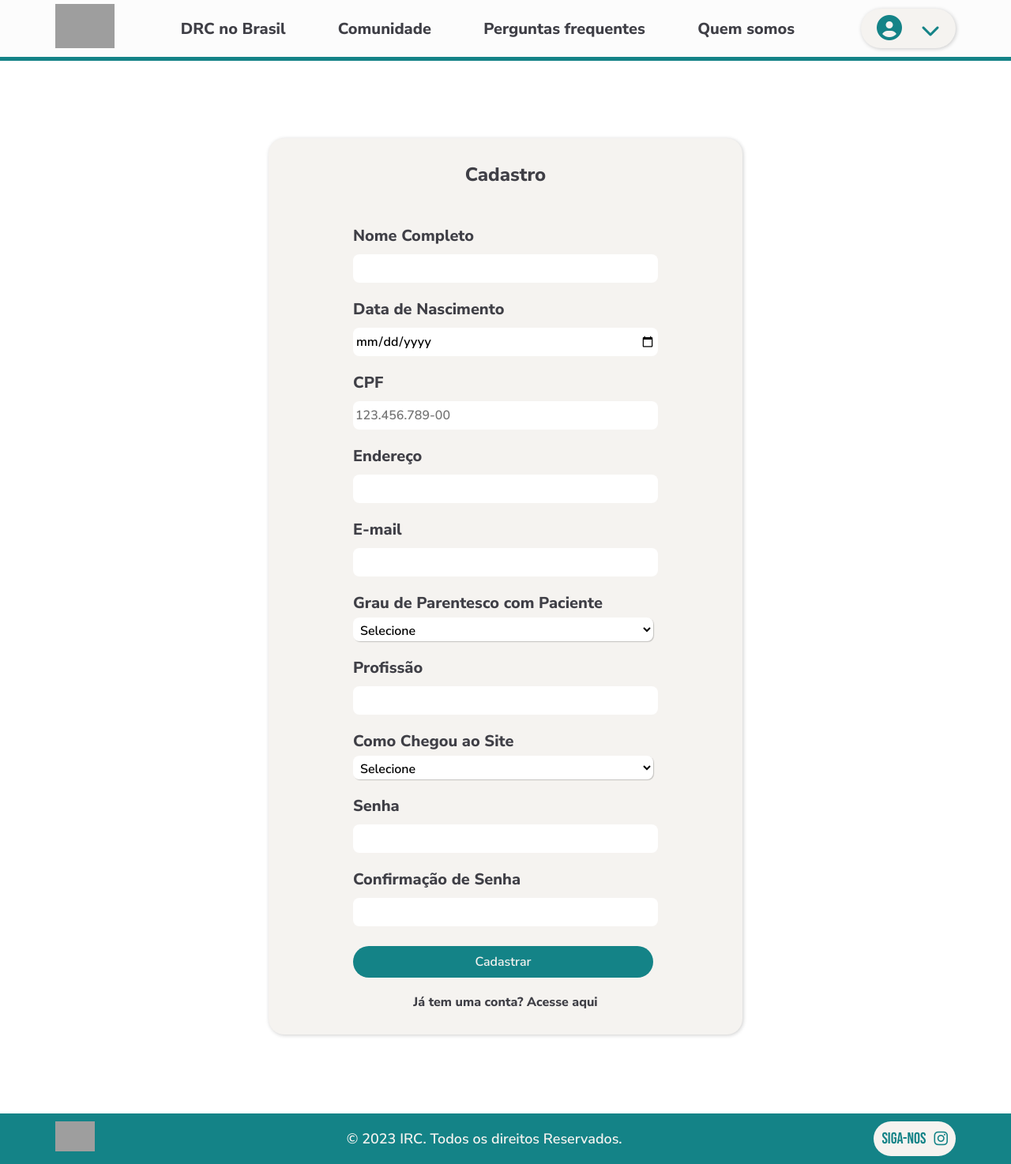
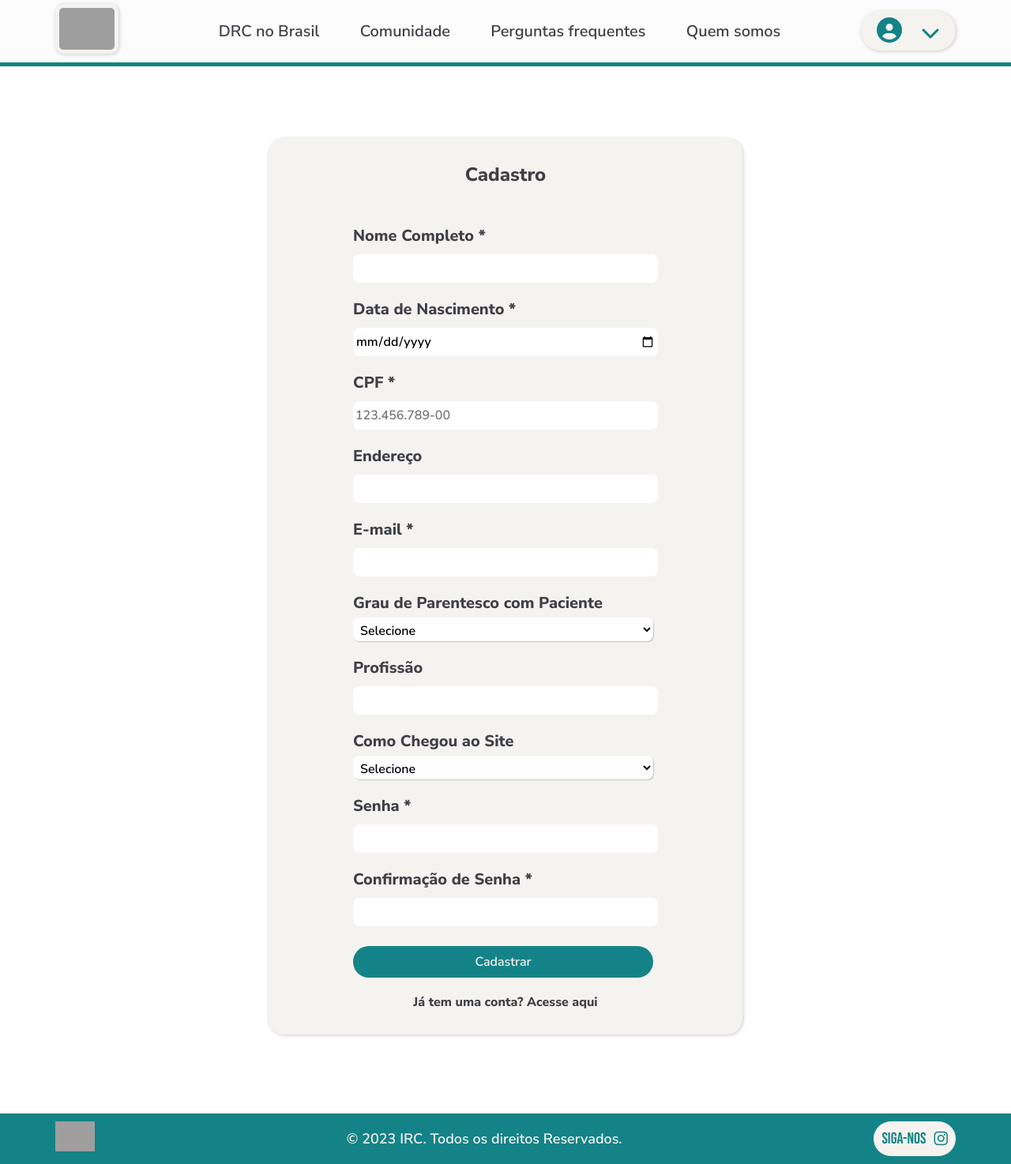
Before and after one commit to Sync-FATEC/API-NEFRO, a Flask app: page /cadastro in a window 1280 px wide. Shown: the whole page at 79% size. Run offline with Flask 3, Linux system fonts and the light colour scheme; parts of the project's set-up code (start-up, migrations or seed data) failed here and were passed over; some libraries are stand-ins or nearby versions; grey boxes are pictures that could not be loaded.

Commit message:
Realizei pequenas melhorias no design do site, incluindo a remoção de arquivos desnecessários.

```diff
--- a/src/config.py
+++ b/src/config.py
@@ -4,7 +4,7 @@ SQLALCHEMY_DATABASE_URI = \
     '{SGBD}://{usuario}:{senha}@{servidor}/{database}'.format(
         SGBD = 'mysql+mysqlconnector',
         usuario = 'root',
-        senha = 'fatec',
+        senha = '2412',
         servidor = 'localhost',
         database = 'Api'
     )
--- a/src/routes/autenticar.py
+++ b/src/routes/autenticar.py
@@ -35,7 +35,7 @@ def cadastrar():
         return redirect(url_for('login'))
 
     if len(cpf) > 11:
-        flash("Número de caracteres inválido! Tamanho exedido.")
+        flash("Número de caracteres do cpf inválido!")
         return redirect(url_for('cadastro'))
 
     # Verificando se as senhas são iguais;
--- a/src/static/css/blog.css
+++ b/src/static/css/blog.css
@@ -20,7 +20,7 @@ section p{
     padding: 30px;
     align-items: center;
     background-color: var(--cor-fundo-branco);
-    border-radius: 32px;
+    border-radius: var(--border-radius);
     display: flex;
     justify-content: space-between;
     cursor: pointer;
@@ -84,7 +84,7 @@ section p{
   padding: 30px;
   flex-direction: column;
   background-color: var(--cor-fundo-branco);
-  border-radius: 32px;
+  border-radius: var(--border-radius);
   display: flex;
   justify-content: space-between;
   border-bottom: 3px solid var(--cor-fonte-azul);
--- a/src/static/css/faq.css
+++ b/src/static/css/faq.css
@@ -8,7 +8,7 @@ h1 {
 }
 
 details {
-    border-radius: 32px;
+    border-radius: var(--border-radius);
     background-color: var(--cor-fundo-branco);
     margin-bottom: 15px;
     box-shadow: 1px 1px 5px rgba(0, 0, 0, 0.2);
--- a/src/static/css/style.css
+++ b/src/static/css/style.css
@@ -8,6 +8,7 @@
     --cor-fonte-azul: #148387;
     --cor-fundo-branco: #f5f3f0;
     --padding-fixo: 40px 70px;
+    --border-radius: 10px;
 }
 
 * {
@@ -73,7 +74,7 @@ a{
 }
 li{
     list-style-type: none;
-    padding: 20px;
+    padding: 20px 0px 20px 25px;
 }
 i{
     color: var(--cor-fonte-azul);
@@ -103,7 +104,7 @@ html {
 
   ::-webkit-scrollbar-thumb {
       background-color: var(--cor-fonte-azul);
-      height: 170px;
+      height: 150px;
   }
 
 /* ------------------------------Header------------------------------ */
@@ -124,8 +125,12 @@ header {
 }
 
 .logo img {
-    max-width: 75px;
+    max-width: 70px;
     height: auto;
+    box-shadow: 1px 1px 5px rgba(0, 0, 0, 0.2);
+    border-radius: var(--border-radius);
+    padding: 5px;
+    background-color: var(--cor-fundo-branco);
 }
 
 .menu ul {
@@ -145,7 +150,6 @@ header {
     color: var(--cor-fonte-cinza);
     text-decoration: none;
     font-size: 20px;
-    font-weight: bold;
 }
 .menu a:hover{
     color: var(--cor-fonte-azul);
@@ -246,6 +250,11 @@ footer {
     align-items: center;
     justify-content: space-between;
 }
+
+.footer-left {
+    height: 44px;
+}
+
 .footer-left img {
     width: 50px;
 }
--- a/src/templates/admin.html
+++ b/src/templates/admin.html
@@ -8,7 +8,7 @@
 {% block body %}
 <main>
     <section>
-        <h1>Administrador: {{ user.user_nome }}</h1>
+        <h1>Pagina do administrador</h1>
     </section>
 
     <section>
--- a/src/templates/base.html
+++ b/src/templates/base.html
@@ -6,6 +6,7 @@
     <meta name="viewport" content="width=device-width, initial-scale=1.0">
     <link rel="stylesheet" href="../static/css/style.css">
     <script src="https://kit.fontawesome.com/c6d943c8a3.js" crossorigin="anonymous"></script>
+    <link rel="shortcut icon" href="../static/img/logo padrao.svg" type="image/x-icon">
     {% block head %}
     <!-- CSS/Scrips/Titles unicos de cada pagina -->
     {% endblock %}
@@ -37,7 +38,6 @@
                 <a href="/login">Entrar</a>
                 {% else %}
                 <a>{{user.user_nome}}</a>
-                <a  >{{user.user_email}}</a>
                 <hr>
                 {% if user.user_admin %}
                 <a href="/admin">Painel Administrador</a>
--- a/src/templates/cadastro.html
+++ b/src/templates/cadastro.html
@@ -10,23 +10,23 @@
     <section>
         <p>Cadastro</p>
         <form action="cadastrar" method="post">
-            <label for="nomeCompleto">Nome Completo</label>
+            <label for="nomeCompleto">Nome Completo *</label>
             <input required type="text" name="nomeCompleto" id="nomeCompleto">
 
-            <label for="dataNascimento">Data de Nascimento</label>
+            <label for="dataNascimento">Data de Nascimento *</label>
             <input required type="date" name="dataNascimento" id="dataNascimento">
 
-            <label for="cpf">CPF</label>
+            <label for="cpf">CPF *</label>
             <input required type="text" name="cpf" id="cpf" placeholder="123.456.789-00">
 
             <label for="endereco">Endereço</label>
-            <input required type="text" name="endereco" id="endereco">
+            <input type="text" name="endereco" id="endereco">
 
-            <label for="email">E-mail</label>
+            <label for="email">E-mail *</label>
             <input required type="email" name="email" id="email">
 
             <label for="parentesco">Grau de Parentesco com Paciente</label>
-            <select required name="parentesco" id="parentesco" >
+            <select name="parentesco" id="parentesco" >
                 <option value="">Selecione</option> <!-- Opção nula -->
                 <option value="pai">Pai</option>
                 <option value="mãe">Mãe</option>
@@ -36,10 +36,10 @@
             </select>
 
             <label for="profissao">Profissão</label>
-            <input required type="text" name="profissao" id="profissao">
+            <input type="text" name="profissao" id="profissao">
 
             <label for="comoChegou">Como Chegou ao Site</label>
-            <select required name="comoChegou" id="comoChegou">
+            <select name="comoChegou" id="comoChegou">
                 <option value="">Selecione</option> <!-- Opção nula -->
                 <option value="internet">Internet</option>
                 <option value="redesSociais">Redes Sociais</option>
@@ -47,10 +47,10 @@
                 <option value="profissional">Indicação Profissional</option>
             </select>
 
-            <label for="senha">Senha</label>
+            <label for="senha">Senha *</label>
             <input required type="password" name="senha" id="senha">
 
-            <label for="confirmarSenha">Confirmação de Senha</label>
+            <label for="confirmarSenha">Confirmação de Senha *</label>
             <input required type="password" name="confirmarSenha" id="confirmarSenha">
 
             <input type="submit" value="Cadastrar">
--- a/src/templates/drcBrasil.html
+++ b/src/templates/drcBrasil.html
@@ -9,7 +9,7 @@
 
 {% block body %}
 <main>
-    <section class="container-background">
+    <section class="container">
         <div class="text">
         <h1>DRC NO BRASIL</h1>
         <p>O DRC no Brasil enfrenta desafios significativos, incluindo acesso limitado à saúde, prevenção inadequada,
```
Also changed, not shown: src/static/css/admin.css (+5 -4 lines), src/templates/home.html (+13 -8 lines), src/static/img/image-vitor.png (deleted), src/static/img/image-vitor1.png (deleted), src/static/img/transpanterim.png (deleted), src/static/img/transplanterim2.png (deleted), src/static/img/vitor.png (deleted), src/static/img/vitor1.png (deleted), src/static/img/vitor2.png (deleted), src/static/img/vitor3.png (deleted), src/static/img/vitor4.png (deleted).
